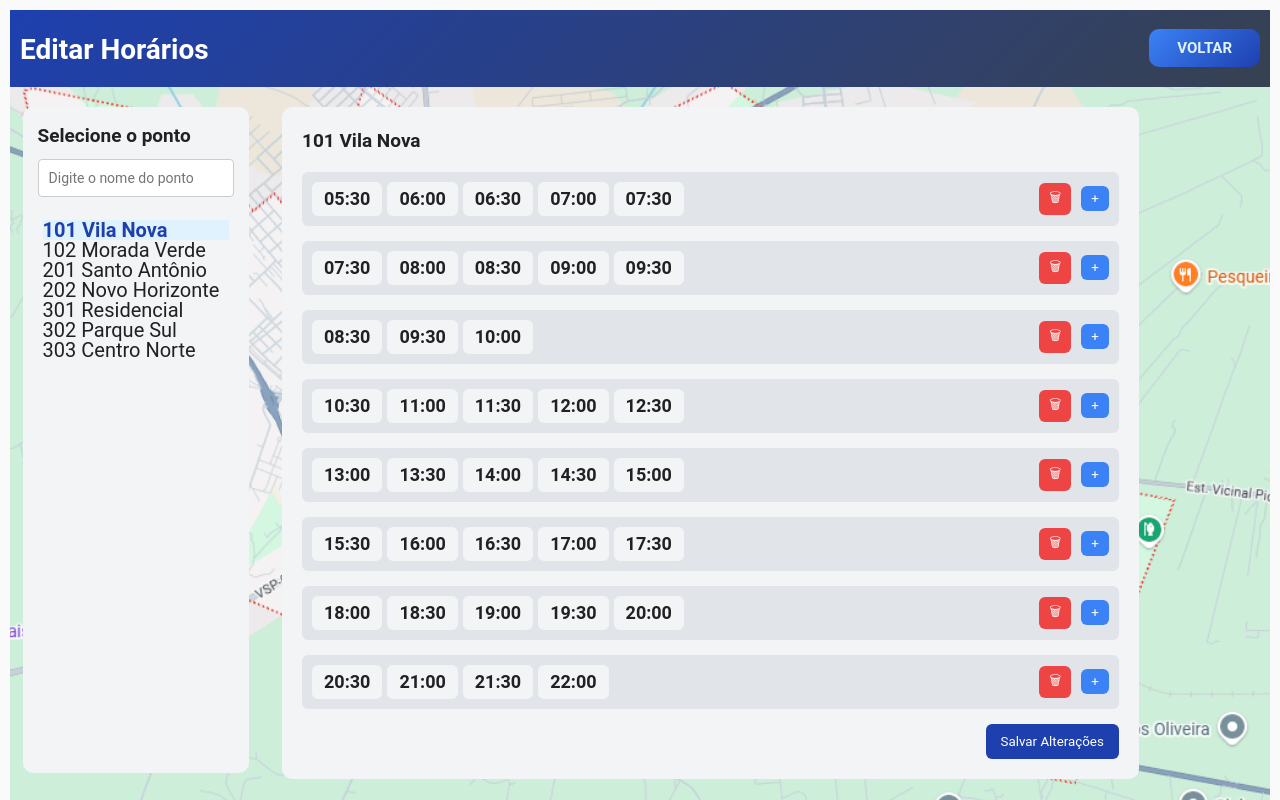
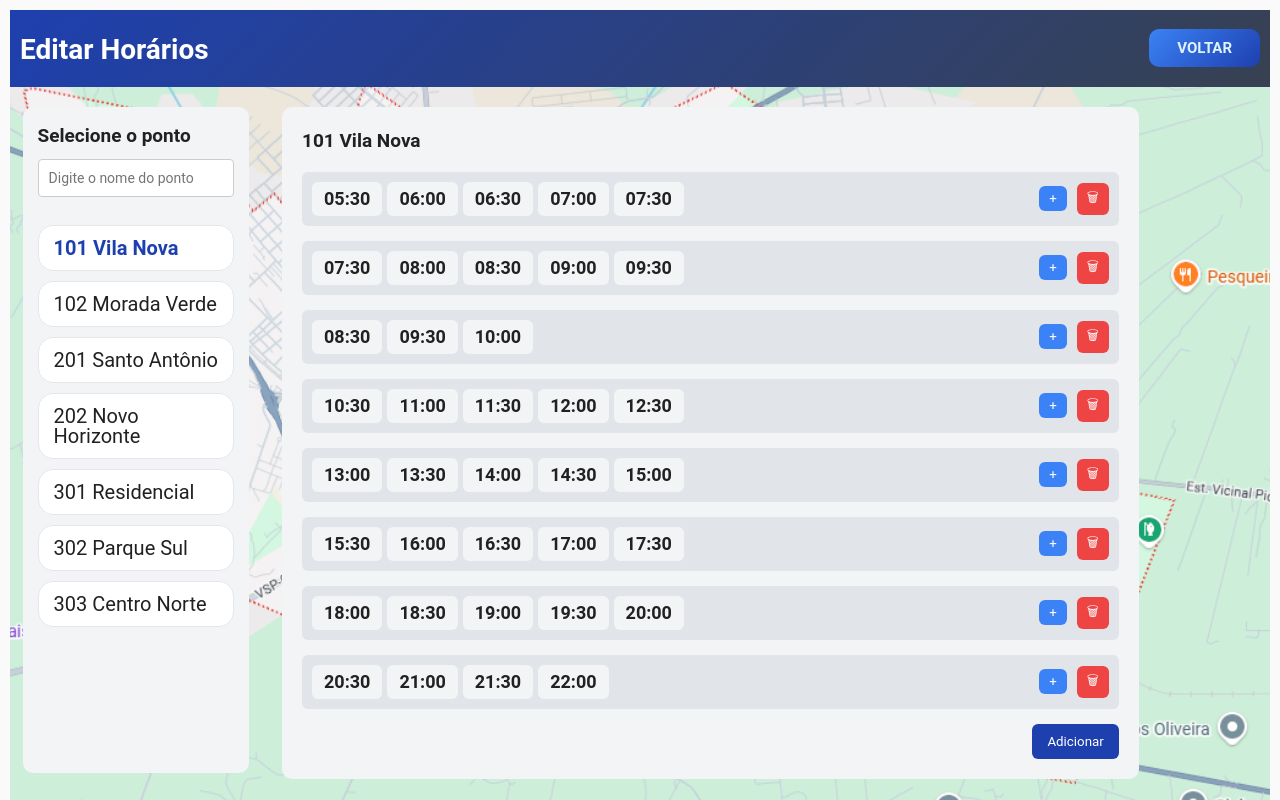
Before and after one commit to dudagasparotto/transporte-publico-web, a React (Vite) app: page /adm/editarhorarios in a window 1280 px wide. Built offline with nearby package versions, Linux system fonts and the light colour scheme.

Commit message:
Colocar o botão de salvar alterações

```diff
--- a/src/pages/editarHoraios/index.jsx
+++ b/src/pages/editarHoraios/index.jsx
@@ -7,13 +7,6 @@ export default function EditarHorarios() {
     const navigate = useNavigate();
 
     const [pontoSelecionado, setPontoSelecionado] = useState("101 Vila Nova");
-
-    function adicionarHorario() {
-        const nova = prompt("Digite o novo horário:");
-        if (nova) {
-            setParadas([...paradas, nova]);
-        }
-    }
 
     const pontos = [
         "101 Vila Nova",
@@ -25,7 +18,8 @@ export default function EditarHorarios() {
         "303 Centro Norte",
     ];
 
-    const horarios = [
+    // ✅ AGORA É STATE
+    const [horarios, setHorarios] = useState([
         ["05:30", "06:00", "06:30", "07:00", "07:30"],
         ["07:30", "08:00", "08:30", "09:00", "09:30"],
         ["08:30", "09:30", "10:00"],
@@ -34,7 +28,35 @@ export default function EditarHorarios() {
         ["15:30", "16:00", "16:30", "17:00", "17:30"],
         ["18:00", "18:30", "19:00", "19:30", "20:00"],
         ["20:30", "21:00", "21:30", "22:00"]
-    ];
+    ]);
+
+    // 🗑 DELETAR LINHA
+    const deletarLinha = (index) => {
+        const novosHorarios = horarios.filter((_, i) => i !== index);
+        setHorarios(novosHorarios);
+    };
+
+    // ➕ ADICIONAR NOVO HORÁRIO (nova linha)
+    const adicionarHorario = (linhaIndex) => {
+        const novo = prompt("Digite o novo horário (ex: 12:30):");
+        if (!novo) return;
+        const novos = [...horarios];
+
+        novos[linhaIndex].push(novo); // ✅ adiciona na linha certa
+
+        setHorarios(novos);
+    };
+
+    const adicionar = () => {
+        const novo = prompt("Digite o novo horário (ex: 12:30):");
+        if (novo) { const novos = [...horarios]; novos.push([novo]); setHorarios(novos); }
+    };
+
+    const deletarHorario = (linhaIndex, horaIndex) => {
+        const novos = [...horarios];
+        novos[linhaIndex] = novos[linhaIndex].filter((_, i) => i !== horaIndex);
+        setHorarios(novos);
+};
 
     return (
         <div className={styles.imagemFundo}>
@@ -51,15 +73,14 @@ export default function EditarHorarios() {
             </div>
 
             <div className={styles.conteudo}>
+
+                {/* LADO ESQUERDO */}
                 <div className={styles.ladoesquerdo}>
                     <div className={styles.barraLateral}>
 
                         <h3>Selecione o ponto</h3>
 
-                        <input
-                            placeholder="Digite o nome do ponto"
-                            className={styles.input}
-                        />
+                        <input placeholder="Digite o nome do ponto" />
 
                         <ul className={styles.nomePontos}>
                             {pontos.map((ponto) => (
@@ -77,6 +98,7 @@ export default function EditarHorarios() {
                     </div>
                 </div>
 
+                {/* LADO DIREITO */}
                 <div className={styles.ladoDireito}>
                     <div className={styles.conteudoDireito}>
                         <h3>{pontoSelecionado}</h3>
@@ -84,29 +106,30 @@ export default function EditarHorarios() {
                         <div className={styles.horarios}>
                             {horarios.map((linha, i) => (
                                 <div key={i} className={styles.linha}>
-                                    {linha.map((hora, j) => (
-                                        <span key={j} className={styles.hora}>
-                                            {hora}
-                                        </span>
-                                    ))}
-
+                                    <div className={styles.horariosContainer}>
+                                        {linha.map((hora, j) => (
+                                            <span key={j} className={styles.hora}>
+                                                {hora}
+                                            </span>
+                                        ))}
+                                    </div>
                                     <div className={styles.botoes}>
-                                        <button className={styles.delete}>🗑</button>
-                                        <button className={styles.adicionar} onClick={adicionarHorario}>
+                                        <button className={styles.adicionar} onClick={() => adicionarHorario(i)}>
                                             +
+                                        </button>
+                                        <button className={styles.delete} onClick={() => deletarLinha(i)} >
+                                            🗑
                                         </button>
                                     </div>
                                 </div>
                             ))}
-
                         </div>
 
-
                         <div className={styles.rodape}>
-                            <button className={styles.salvar}>Salvar Alterações</button>
-
+                            <button className={styles.salvar} onClick={() => adicionar(0)}>
+                                Adicionar
+                            </button>
                         </div>
-
 
                     </div>
                 </div>
--- a/src/pages/editarHoraios/styles.module.css
+++ b/src/pages/editarHoraios/styles.module.css
@@ -72,12 +72,13 @@
 }
 
 .nomePontos {
-  padding: 5px;
+  padding: 10px 0;
   font-size: 20px;
   font-family: 'roboto';
   margin-top: 10px;
   gap: 10px;
-
+  display: flex;
+  flex-direction: column;
 }
 
 .ul {
@@ -141,13 +142,18 @@
 .linha {
   display: flex;
   align-items: center;
-  gap: 5px;
+  gap: 10px;
   padding: 10px;
   margin-bottom: 5px;
   border-radius: 6px;
   background: #e1e4e9;
 }
 
+.horariosContainer {
+  display: flex;
+  gap: 5px;
+  flex-grow: 1;
+}
 
 .hora {
   background: #f3f4f6;
@@ -155,30 +161,29 @@
   border-radius: 6px;
 
 }
+.botoes{
+  display: flex;
+  gap: 10px;
+  align-items: center;
+  justify-content: flex-end;
+  flex-shrink: 0;
+  width: 120px;
+}
+
+.adicionar{
+  background: #3b82f6;
+  color: white;
+  padding: 5px 10px;
+  border: none;
+  border-radius: 6px;
+  cursor: pointer;
+}
+
 .delete{
-  margin-left: auto;
   background: #ef4444;
   color: white;
   border: none;
   padding: 5px 10px;
-  border-radius: 6px;
-  cursor: pointer;
-}
-
-.botoes{
-  display: flex;
-  gap: 10px;
-  align-items: center;
-  justify-content: center;
-  margin-left: auto;
-}
-
-.adicionar{
-  margin-left: auto;
-  background: #3b82f6;
-  color: white;
-  padding: 5px 10px;
-  border: none;
   border-radius: 6px;
   cursor: pointer;
 }
@@ -197,3 +202,13 @@ background: #1E40AF;
   justify-content: flex-end;
   gap: 10px;
 }
+
+.item{
+  background-color: #ffffff;
+  padding: 12px 15px;
+  border-radius: 15px;
+  border: 1px solid #e5e7eb;
+  cursor: pointer;
+  transition: transform 0.2s, box-shadow 0.2s;
+  list-style: none;
+}
--- a/src/pages/homeAdm/styles.css
+++ b/src/pages/homeAdm/styles.css
@@ -24,6 +24,8 @@ body {
   background-position: center;
   position: relative;
   width: 100%;
+  overflow-y: auto;
+
 }
 
 /* ESCURECER */
```
